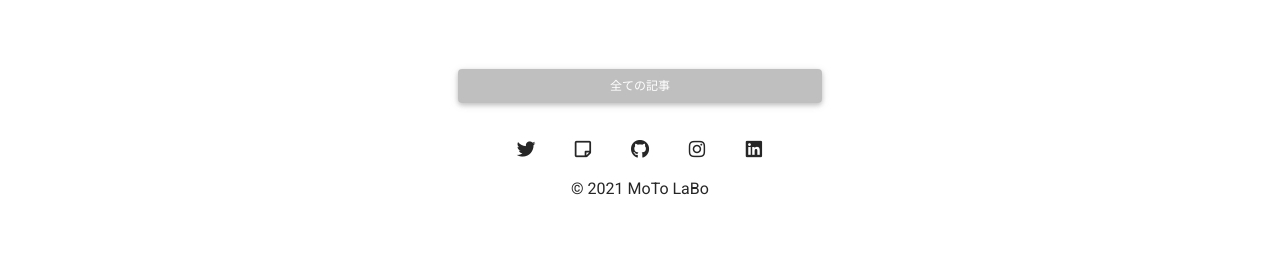
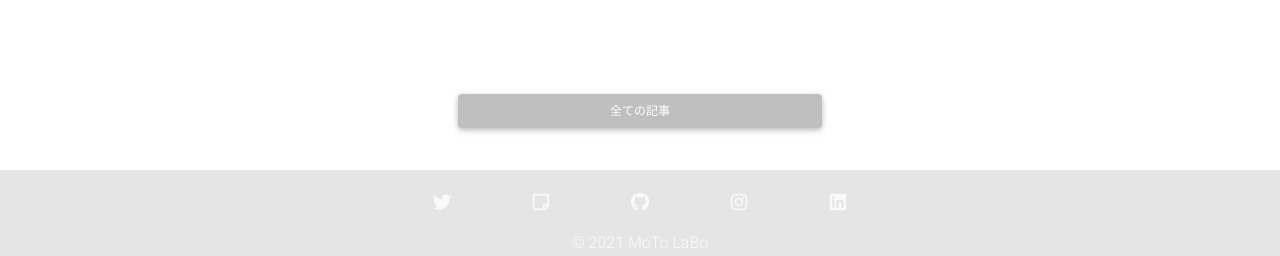
Before and after one commit to MoTo-LaBo/Django-BlogApp, a Django app: page / in a window 1280 px wide. Shown: the part 801-1057 px from the top of the page. Before the commit the page ends 996 px from the top, so only its background shows below. Run offline with Django 3.2, Linux system fonts and the light colour scheme; data that the repository does not hold is empty; some libraries are stand-ins or nearby versions.

Commit message:
footer,button css

```diff
--- a/myapp/static/myapp/base.css
+++ b/myapp/static/myapp/base.css
@@ -120,12 +120,55 @@
     letter-spacing: 10px;
 }
 
+/* もっと読む…　全て見る button */
+#more_btn {
+    color: rgba(255, 255, 255);
+    background-color: rgba(0, 0, 0, 0.25);
+}
+
 #more_btn:hover {
-    background-color: rgba(255, 255, 255, 0.3);
+    color: rgba(0, 0, 0, 0.7);
+    background-color: rgba(255, 255, 255, 0.25);
+}
+
+#post_list-btn {
+    color: rgb(255, 255, 255);
+    background-color: rgba(0, 0, 0, 0.25);
 }
 
 #post_list-btn:hover {
-    background-color: rgba(255, 255, 255, 0.3);
+    color: rgba(0, 0, 0, 0.7);
+    background-color: rgba(255, 255, 255, 0.25);
+}
+
+/* footer */
+.sns_link {
+    text-decoration: none;
+    margin: 10px 25px 5px 25px;
+}
+
+.sns_link:hover {
+    color: rgb(255, 255, 255);
+    background-color: rgba(0, 0, 0, 0.2);
+}
+
+.icon {
+    color: rgba(255, 255, 255, 0.8);
+}
+
+.icon:hover {
+    color: rgba(255, 255, 255);
+}
+
+.copyright {
+    color: rgba(255, 255, 255, 0.8);
+}
+
+.copyright:hover {
+    color: rgba(255, 255, 255);
+    background-color: rgba(0, 0, 0, 0.2);
+    border-radius: 4px;
+    padding: 3px;
 }
 
 @media (min-width: 1550px) {
@@ -213,4 +256,12 @@
         font-size: 1.5rem;
         font-weight: 100;
     }
+
+    #more_btn {
+        background-color: rgba(0, 0, 0, 0.25);
+    }
+
+    #post_list-btn {
+        background-color: rgba(0, 0, 0, 0.25);
+    }
 }
--- a/myapp/templates/myapp/base.html
+++ b/myapp/templates/myapp/base.html
@@ -166,32 +166,30 @@
         {% endblock %}
     </main>
     <!-- End your project here-->
-    <footer class="text-center text-white" style="background-color:#ffffff;">
+    <footer class="text-center text-white" style="background: rgba(0, 0, 0, 0.1);">
         <!-- Grid container -->
         <div class="container">
             <!-- Section: Social media -->
-            <section class="pt-1">
+            <section class="">
                 <!-- Facebook -->
                 <!-- <a class="btn btn-link btn-floating btn-lg text-dark m-1" href="#!" role="button" data-mdb-ripple-color="dark"><i class="fab fa-facebook-f"></i></a> -->
                 <!-- Twitter -->
-                <a class="btn btn-link btn-floating btn-lg text-dark m-1" href="https://twitter.com/MoTo_labo" role="button" data-mdb-ripple-color="dark"><i class="fab fa-twitter fa-lg"></i></a>
+                <a class="sns_link btn btn-link btn-floating btn-lg" href="https://twitter.com/MoTo_labo" role="button" data-mdb-ripple-color="dark"><i class="icon fab fa-twitter fa-lg"></i></a>
                 <!-- note -->
-                <a class="btn btn-link btn-floating btn-lg text-dark m-1" href="https://note.com/moto_labo" role="button" data-mdb-ripple-color="dark"><i class="far fa-sticky-note fa-lg"></i></a>
+                <a class="sns_link btn btn-link btn-floating btn-lg" href="https://note.com/moto_labo" role="button" data-mdb-ripple-color="dark"><i class="icon far fa-sticky-note fa-lg"></i></a>
                 <!-- Github -->
-                <a class="btn btn-link btn-floating btn-lg text-dark m-1" href="https://github.com/MoTo-LaBo" role="button" data-mdb-ripple-color="dark"><i class="fab fa-github fa-lg"></i></a>
+                <a class="sns_link btn btn-link btn-floating btn-lg" href="https://github.com/MoTo-LaBo" role="button" data-mdb-ripple-color="dark"><i class="icon fab fa-github fa-lg"></i></a>
                 <!-- Instagram -->
-                <a class="btn btn-link btn-floating btn-lg text-dark m-1" href="https://www.instagram.com/moto_labo/" role="button" data-mdb-ripple-color="dark"><i class="fab fa-instagram fa-lg"></i></a>
+                <a class="sns_link btn btn-link btn-floating btn-lg" href="https://www.instagram.com/moto_labo/" role="button" data-mdb-ripple-color="dark"><i class="icon fab fa-instagram fa-lg"></i></a>
                 <!-- Linkedin -->
-                <a class="btn btn-link btn-floating btn-lg text-dark m-1" href="https://www.linkedin.com/in/motoy-ito-a77b11216/" role="button" data-mdb-ripple-color="dark"><i class="fab fa-linkedin fa-lg"></i></a>
+                <a class="sns_link btn btn-link btn-floating btn-lg" href="https://www.linkedin.com/in/motoy-ito-a77b11216/" role="button" data-mdb-ripple-color="dark"><i class="icon fab fa-linkedin fa-lg"></i></a>
             </section>
             <!-- Section: Social media -->
+            <!-- Copyright -->
+            <a class="copyright btn-link fw-light" role="button" data-mdb-ripple-color="light" href="/">© 2021 MoTo LaBo</a>
+            <!-- Copyright -->
         </div>
         <!-- Grid container -->
-        <!-- Copyright -->
-        <div class="pb-3" style="background-color:#ffffff;">
-            <a class="btn-link text-dark" role="button" data-mdb-ripple-color="light" href="/">© 2021 MoTo LaBo</a>
-        </div>
-        <!-- Copyright -->
     </footer>
     <!-- MDB -->
     <script type="text/javascript" src="https://cdnjs.cloudflare.com/ajax/libs/mdb-ui-kit/3.6.0/mdb.min.js"></script>
--- a/myapp/templates/myapp/index.html
+++ b/myapp/templates/myapp/index.html
@@ -78,7 +78,7 @@
                 <div class="d-flex justify-content-between">
                     <i class="far fa-thumbs-up mt-2">&nbsp;{{ item.like_count }}</i>
                     <p class="mb-0 mt-2">{{ item.category }}</p>
-                    <a href="{% url 'myapp:post_detail' item.id %}" class="btn text-white" id="more_btn" style="background-color: rgba(0, 0, 0, 0.25);">もっと読む…</a>
+                    <a href="{% url 'myapp:post_detail' item.id %}" class="btn btn-black-50 hover-overlay ripple" id="more_btn">もっと読む…</a>
                 </div>
             </div>
             <div class="card-footer text-center mt-1">
@@ -87,6 +87,8 @@
         </div>
         {% endfor %}
     </div>
-    <a href="{% url 'myapp:post_list' %}" class="btn mb-3 text-white d-grid gap-1 col-4 mx-auto p-2" id="post_list-btn" style="background-color: rgba(0, 0, 0, 0.25);">全ての記事</a>
+    <br>
+    <a href="{% url 'myapp:post_list' %}" class="btn btn-black-50 mb-3 d-grid gap-1 col-4 mx-auto p-2 hover-overlay ripple" id="post_list-btn">全ての記事</a>
+    <br>
 </main>
 {% endblock %}
```
